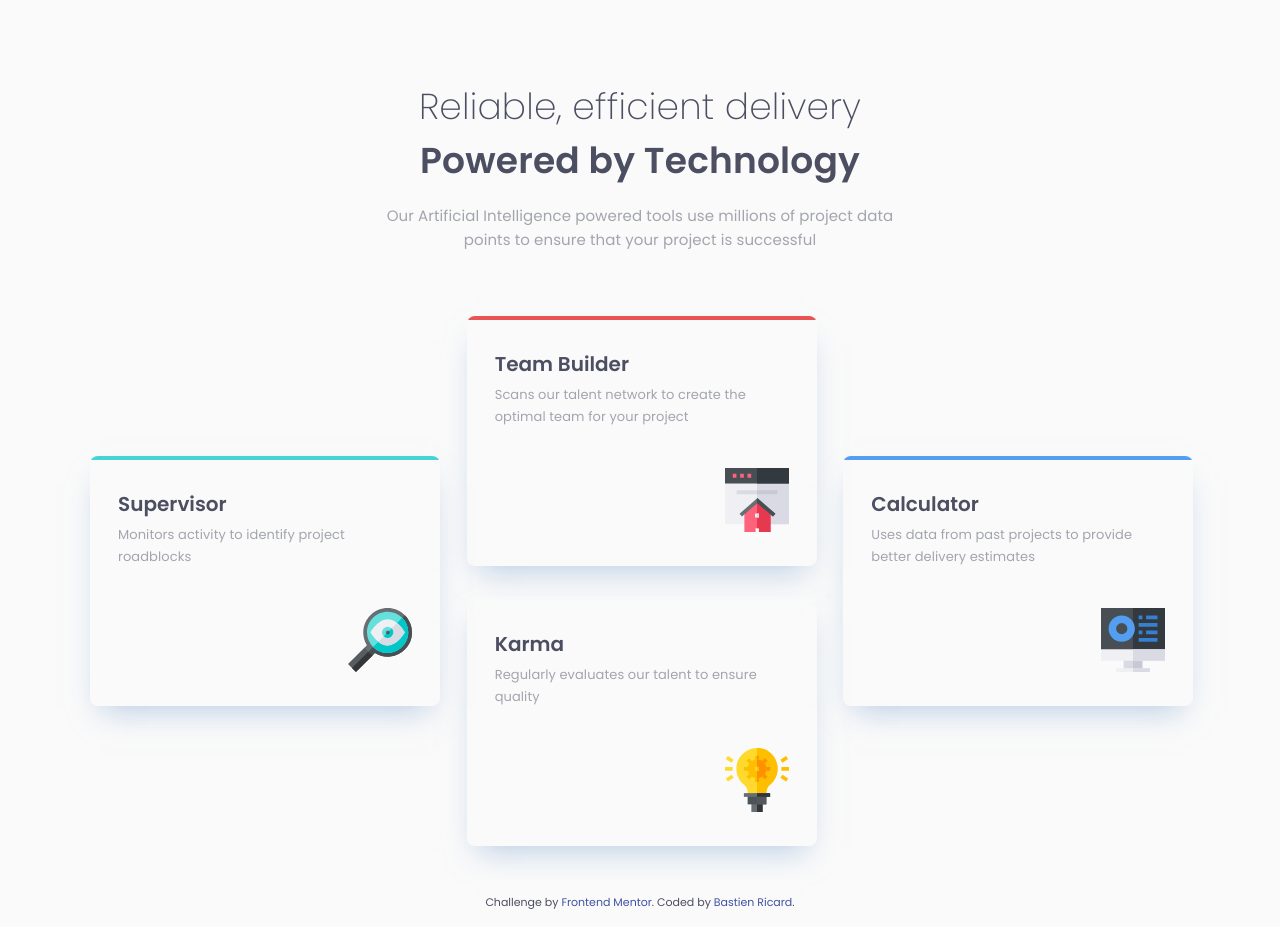
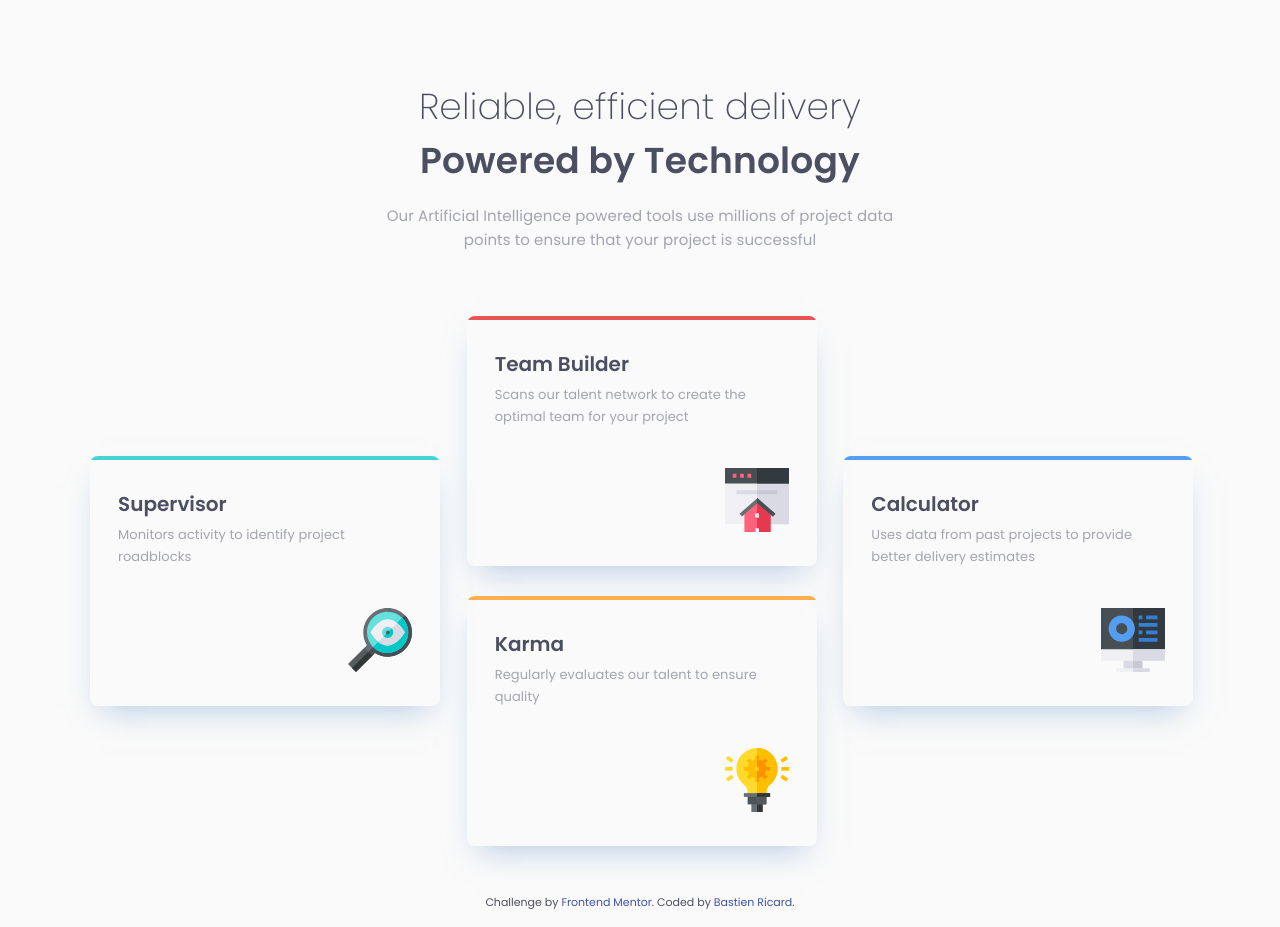
Before and after one commit to bricard-dev/ftm_four-card-feature-section, a React (Vite) app: page / in a window 1280 px wide. Built offline with nearby package versions, Linux system fonts and the light colour scheme.

Commit message:
Add orange to top color card

```diff
--- a/src/components/Card.tsx
+++ b/src/components/Card.tsx
@@ -25,6 +25,7 @@ export default function Card({
           'before:bg-cyan': topColor === 'cyan',
           'before:bg-red': topColor === 'red',
           'before:bg-blue': topColor === 'blue',
+          'before:bg-orange': topColor === 'orange',
         },
         className
       )}
```
